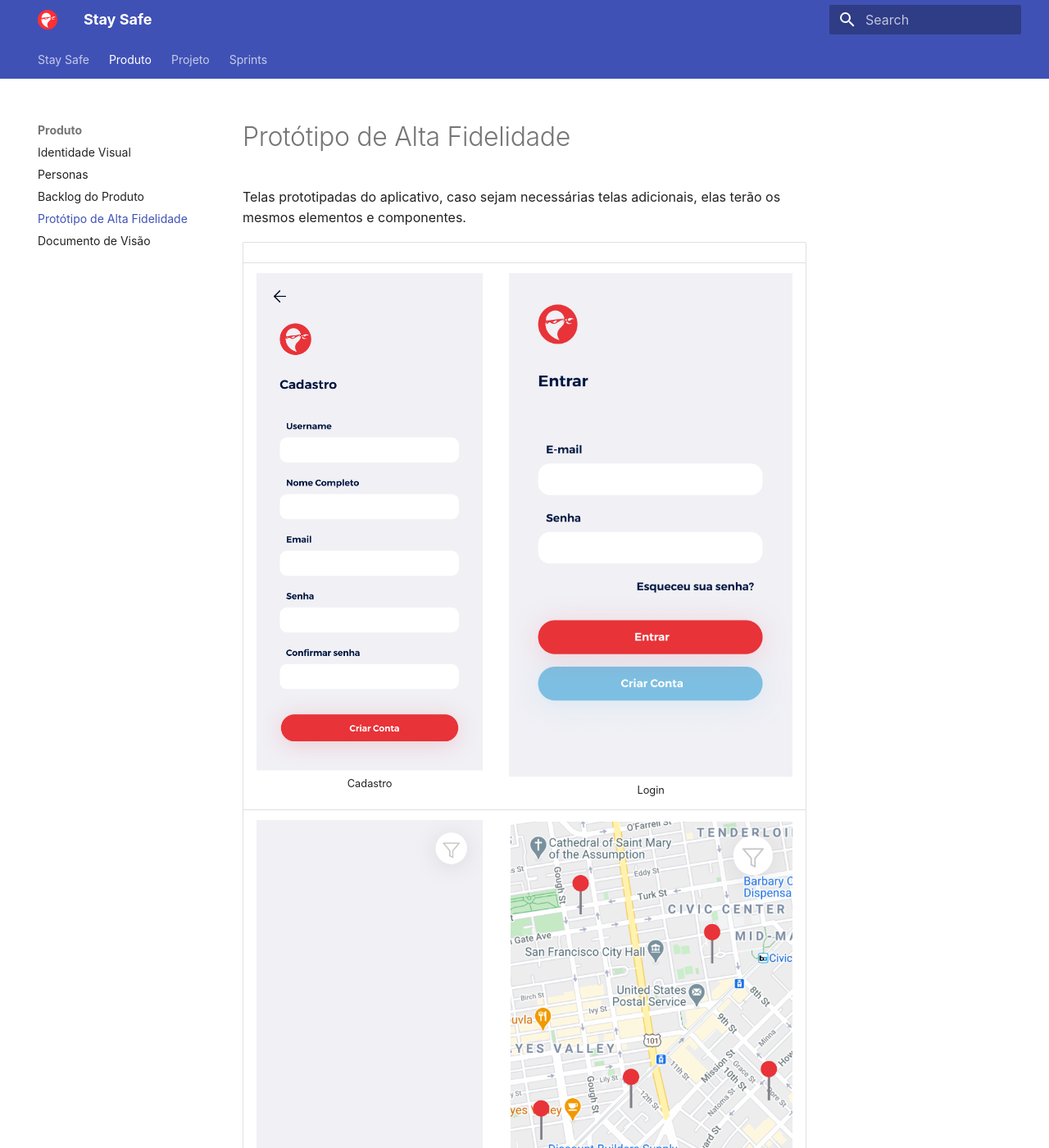
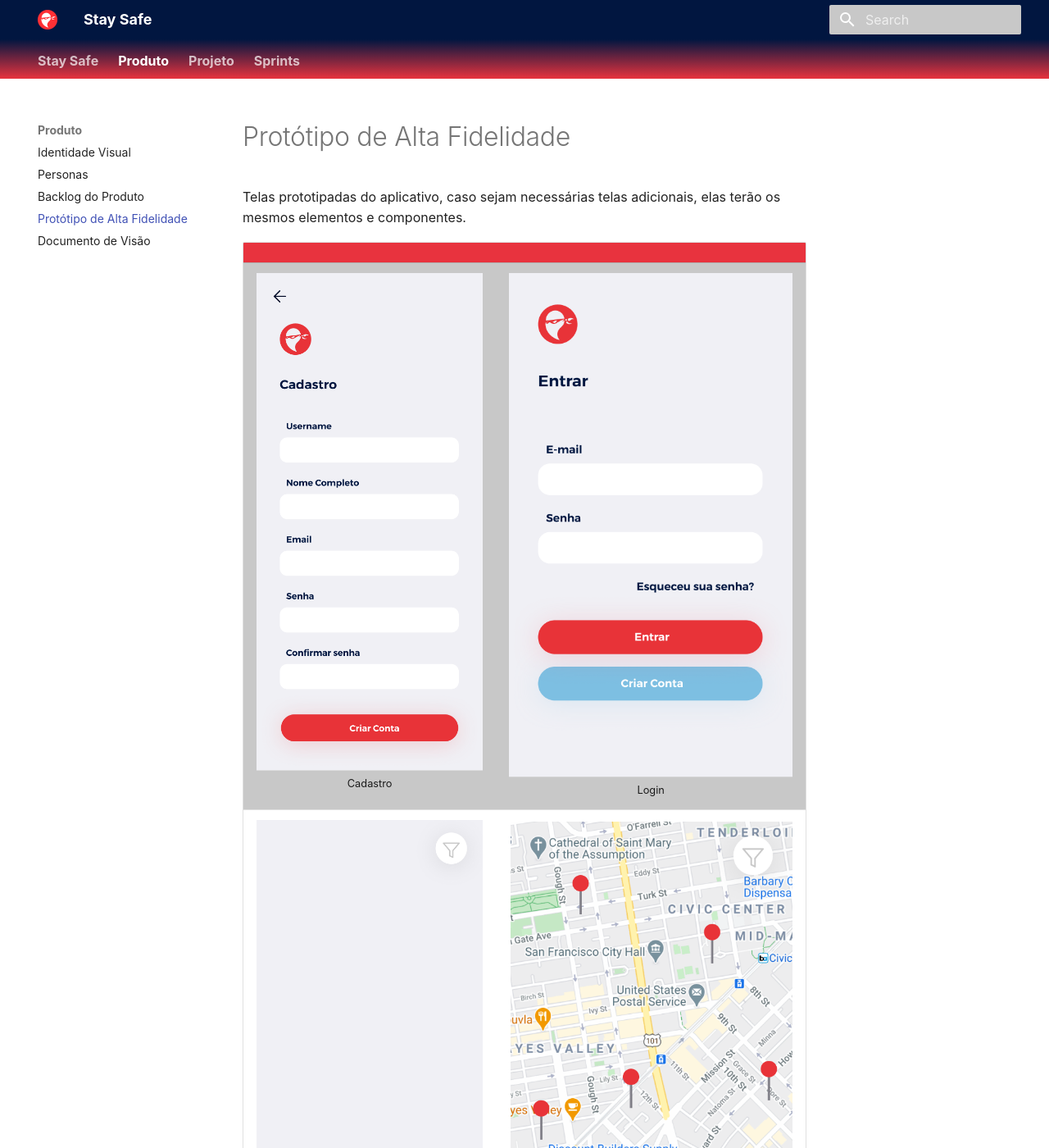
Before and after one commit to fga-eps-mds/2020.1-stay-safe-docs, an MkDocs documentation site: the page built from docs/produto/prototype.md, in a window 1280 px wide and 1400 px high. Shown: the whole window at 82% size. Built offline with MkDocs 1.6.1 and Material for MkDocs 9.7.7, drawn with Linux system fonts in a browser that asks for light colours; some web fonts are replaced.

Commit message:
Customize tables and headers with palette colors

```diff
--- /dev/null
+++ b/docs/stylesheets/styles.css
@@ -0,0 +1,35 @@
+.md-header {
+  background-color: #011640;
+}
+
+.md-tabs {
+  background-image: linear-gradient(to bottom, #011640, #E8333E);
+}
+
+
+.md-search__form {
+  background-color: #c8c8c8;
+}
+
+.md-footer {
+  background-color: #010A26;
+}
+
+.md-tabs__item a {
+  font-size: 16px;
+  font-weight: bold;
+  color: white
+}
+
+/* Customização das tabelas */
+.md-typeset table:not([class]) th {
+  background-color: #E8333E;
+}
+
+tr:nth-child(odd) {
+  background-color: #c8c8c8;
+}
+
+th {
+  font-weight: bold;
+}
--- a/mkdocs.yml
+++ b/mkdocs.yml
@@ -8,5 +8,7 @@ theme:
   features:
     - navigation.instant
     - navigation.tabs
+extra_css:
+  - stylesheets/styles.css
 
 dev_addr: "0.0.0.0:8000"
```
